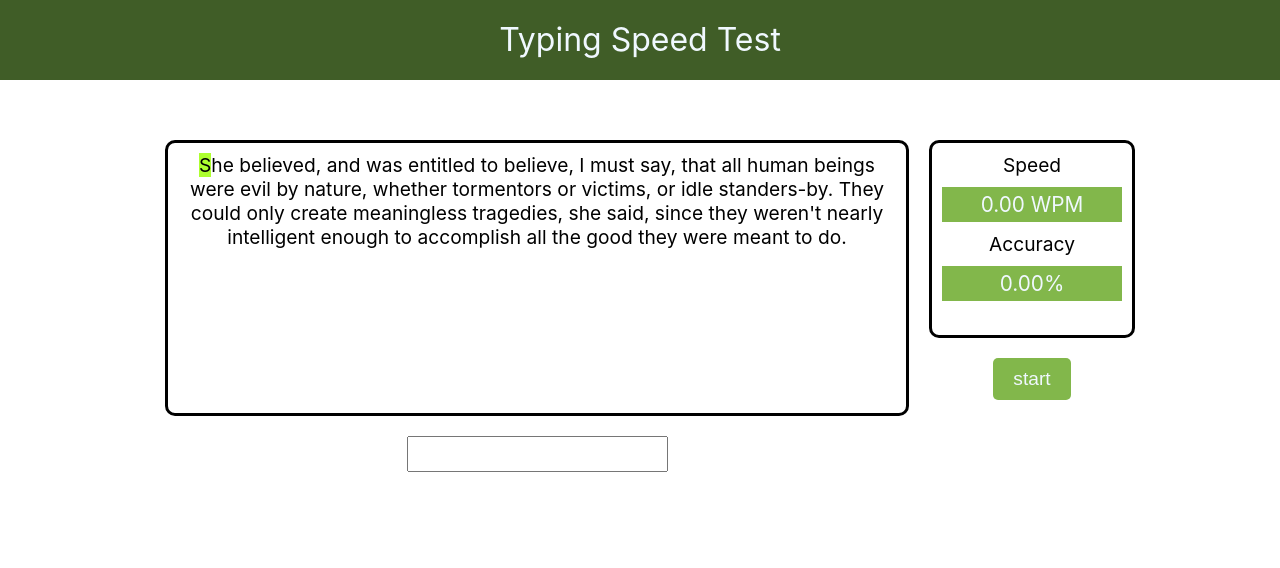
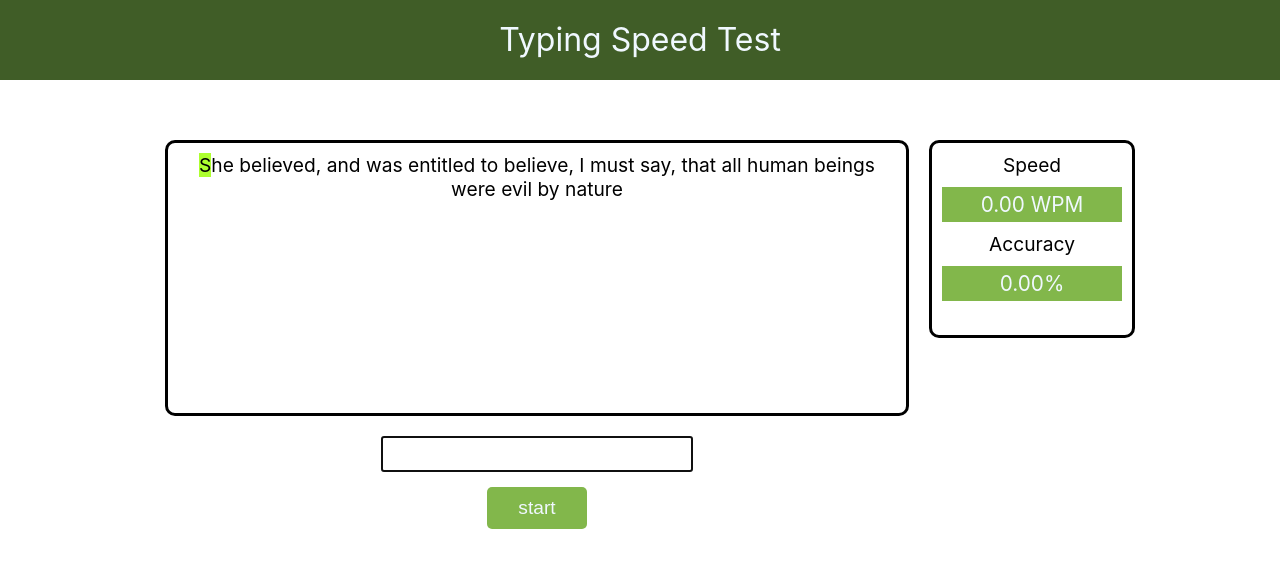
Before and after one commit to AdrianGomz/typing-speed-app, a React (Create React App) app: page / in a window 1280 px wide. Both pictures are taken after a click on the button "start". Shown: the top 568 px of the page. Built offline with nearby package versions, Linux system fonts and the light colour scheme.

Commit message:
Added logic for start button

```diff
--- a/src/App.js
+++ b/src/App.js
@@ -4,12 +4,13 @@ import { useState } from "react";
 import Metrics from "./components/Metrics";
 import Navbar from "./components/Navbar";
 const quote =
-  "She believed, and was entitled to believe, I must say, that all human beings were evil by nature, whether tormentors or victims, or idle standers-by. They could only create meaningless tragedies, she said, since they weren't nearly intelligent enough to accomplish all the good they were meant to do.";
+  "She believed, and was entitled to believe, I must say, that all human beings were evil by nature";
 
 function App() {
   const [text, setText] = useState("");
   const [running, setRunning] = useState(false);
   const [wrongTypedChar, setWrongTypedChar] = useState(0);
+  const [seconds, setSeconds] = useState(0);
   return (
     <div className="App">
       <Navbar />
@@ -21,6 +22,7 @@ function App() {
           setRunning={setRunning}
           running={running}
           setWrongTypedChar={setWrongTypedChar}
+          setSeconds={setSeconds}
         />
         <Metrics
           quoteWords={quote.split(" ").length}
@@ -29,6 +31,8 @@ function App() {
           setRunning={setRunning}
           running={running}
           wrongTypedChar={wrongTypedChar}
+          seconds={seconds}
+          setSeconds={setSeconds}
         />
       </div>
     </div>
--- a/src/components/Metrics.js
+++ b/src/components/Metrics.js
@@ -1,8 +1,14 @@
 import "./Metrics.css";
 import { useState, useEffect } from "react";
 
-const Metrics = ({ quoteWords, text, setRunning, running, wrongTypedChar }) => {
-  const [seconds, setSeconds] = useState(0);
+const Metrics = ({
+  quoteWords,
+  text,
+  running,
+  wrongTypedChar,
+  seconds,
+  setSeconds,
+}) => {
   let typedWords = text.split(" ").length - 1;
 
   let wpm = running
@@ -22,7 +28,7 @@ const Metrics = ({ quoteWords, text, setRunning, running, wrongTypedChar }) => {
       clearInterval(interval);
     }
     return () => clearInterval(interval);
-  }, [running]);
+  }, [running, setSeconds]);
   return (
     <div>
       <div className="metrics">
@@ -32,7 +38,6 @@ const Metrics = ({ quoteWords, text, setRunning, running, wrongTypedChar }) => {
         <div className="metrics-label">Accuracy</div>
         <div className="accuracy metrics-data">{accuracy}%</div>
       </div>
-      <button onClick={() => setRunning(true)}>start</button>
     </div>
   );
 };
--- a/src/components/TypingArea.css
+++ b/src/components/TypingArea.css
@@ -9,6 +9,9 @@
 .TypingText {
     width: 60%;
     margin: 0px 20px;
+    display: flex;
+    flex-direction: column;
+    align-items: center;
 }
 
 .current {
@@ -19,16 +22,18 @@
     background-color: salmon;
 }
 input{
-    margin: 20px;
+    margin:  20px 0px 5px;
     padding: 5px;
+    width: 40%;
     font-size: 1.2rem;
 }
 button{
+    width: 100px;
     background-color: #82b74b;
     color:aliceblue;
     padding: 10px 20px;
     font-size: 1.2rem;
     border: none;
-    margin:20px;
+    margin:10px;
     border-radius: 5px;
 }
--- a/src/components/TypingArea.js
+++ b/src/components/TypingArea.js
@@ -1,4 +1,4 @@
-import { useState } from "react";
+import { useState, useRef } from "react";
 import "./TypingArea.css";
 const TypingArea = ({
   quote,
@@ -7,9 +7,11 @@ const TypingArea = ({
   running,
   setRunning,
   setWrongTypedChar,
+  setSeconds,
 }) => {
   const [wrongIndexes, setWrongIdexes] = useState([true]);
   const [currentChar, setCurrentChar] = useState(0);
+  const ref = useRef(null);
 
   const handleTyping = (e) => {
     if (!running && e.target.value.length === 1) {
@@ -40,6 +42,16 @@ const TypingArea = ({
     setCurrentChar(e.target.value.length);
   };
 
+  const handleStart = async () => {
+    setText("");
+    setSeconds(0);
+    setWrongTypedChar(0);
+    setWrongIdexes([true]);
+    await setCurrentChar(0);
+    await setRunning(true);
+    ref.current.focus();
+  };
+
   // get color of each character
   const getColor = (i) => {
     // note: wrongIndexes starts as [true] in order to get the wrong typed characters easier, thats why we use i+1
@@ -62,12 +74,16 @@ const TypingArea = ({
           );
         })}
       </div>
+      {running ? (
         <input
+          ref={ref}
           type="text"
           value={text}
           onChange={handleTyping}
           className="TypingInput"
         />
+      ) : null}
+      <button onClick={handleStart}>start</button>
     </div>
   );
 };
```
Lines whose indentation alone changed are shown as unchanged.
